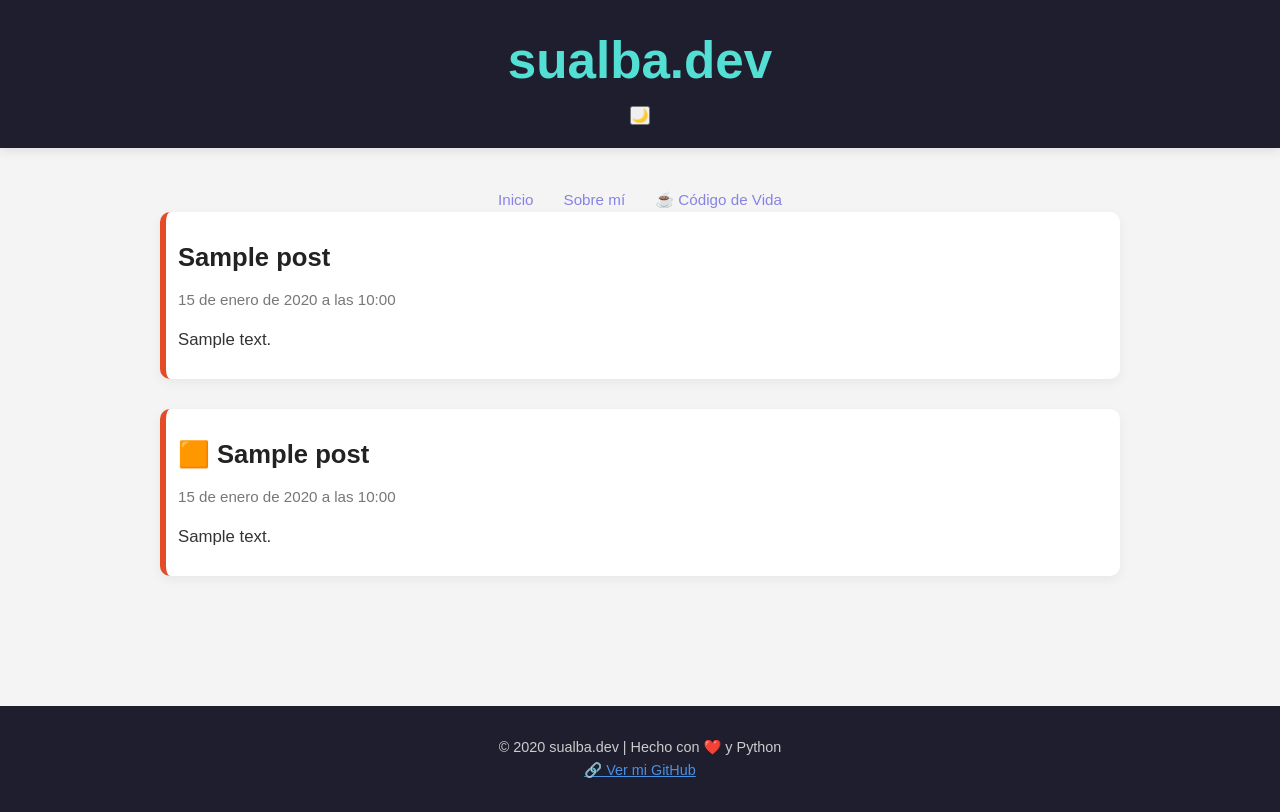
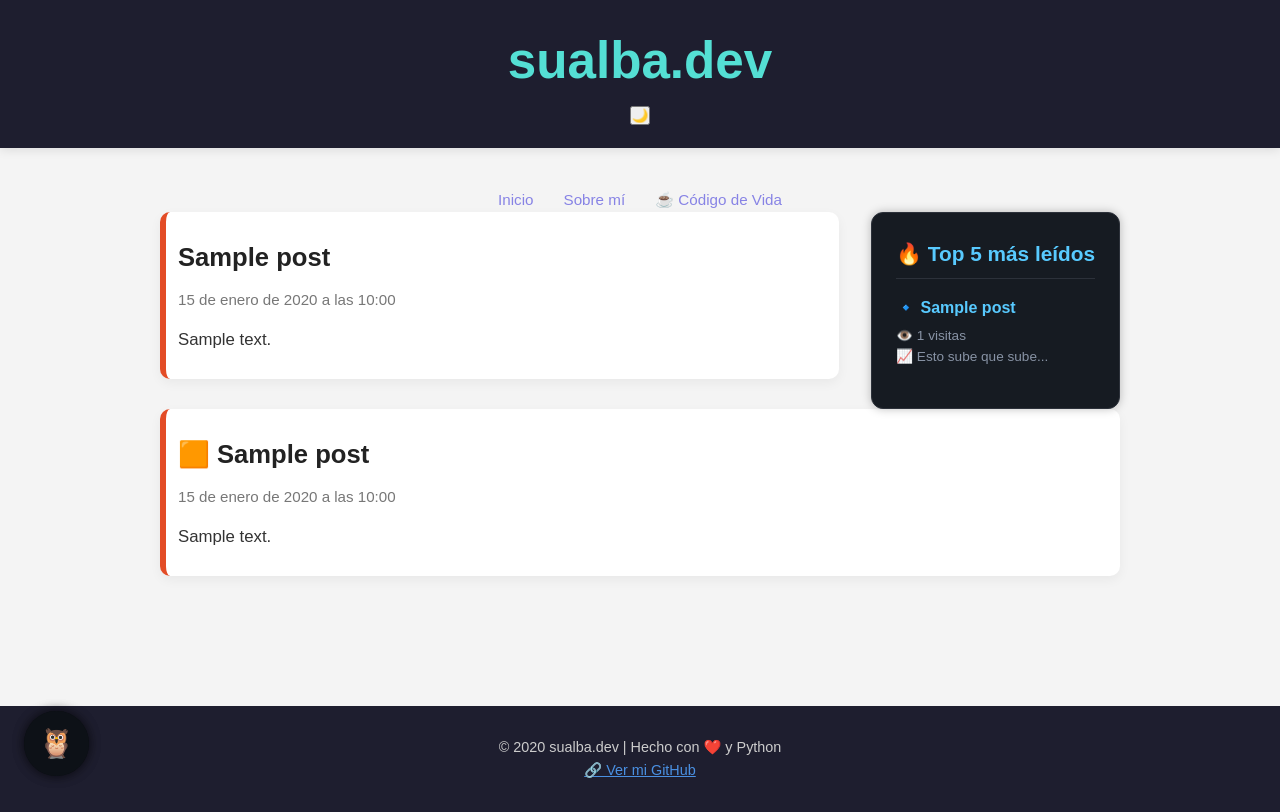
Before and after one commit to SUALBA/Blog-portfolio-con-Django, a Django app: template blog/templates/blog/lista_posts.html in a window 1280 px wide. Run offline with Django 5.2, Linux system fonts and the light colour scheme; tables that the repository leaves empty hold one stand-in row (values such as "Sample post"); the template is opened without the code that fills it: values that come from a table or form of the project are taken from there, most other values are stand-ins (such as "Sample title", 1, 10 or a date in 2020).

Commit message:
paginacion, lista top5, buhito parlanchin

```diff
--- a/blog/models.py
+++ b/blog/models.py
@@ -1,5 +1,6 @@
 from django.db import models
 from django.utils import timezone
+
 
 CATEGORIAS = [
     # Desarrollo Web
@@ -37,7 +38,7 @@ class Post(models.Model):
     contenido = models.TextField()
     fecha_publicacion = models.DateTimeField(default=timezone.now)
     categoria = models.CharField(max_length=20, choices=CATEGORIAS, default='html')
-
+    visitas = models.PositiveIntegerField(default=0)
     def __str__(self):
         return self.titulo
 
--- a/blog/static/blog/estilos.css
+++ b/blog/static/blog/estilos.css
@@ -814,3 +814,111 @@ body {
 h1 {
   font-variation-settings: "wght" 700;
 }
+
+/* --- Estilos para Top 5 más leídos --- */
+.bloque-populares {
+  background: #161b22;
+  border: 1px solid #2c313a;
+  border-radius: 12px;
+  padding: 1.5rem;
+  color: #d0d6e1;
+  box-shadow: 0 0 10px rgba(0,0,0,0.25);
+  transition: transform 0.3s ease;
+}
+
+.bloque-populares:hover {
+  transform: translateY(-4px);
+}
+
+.bloque-populares h3 {
+  font-size: 1.3rem;
+  margin-bottom: 1rem;
+  border-bottom: 1px solid #2c313a;
+  padding-bottom: 0.5rem;
+  color: #58caff;
+}
+
+.bloque-populares ul {
+  list-style: none;
+  padding: 0;
+  margin: 0;
+}
+
+.bloque-populares li {
+  margin-bottom: 1rem;
+}
+
+.bloque-populares li a {
+  color: #58caff;
+  text-decoration: none;
+  font-weight: 600;
+}
+
+.bloque-populares li a:hover {
+  text-decoration: underline;
+}
+
+.bloque-populares .contador {
+  display: block;
+  font-size: 0.85rem;
+  color: #8893a5;
+  margin-top: 0.25rem;
+}
+
+
+
+
+/*Mejora legilibilidad para el movil*/
+
+
+/* Contenedor del blog con dos columnas */
+.contenedor-blog {
+  display: flex;
+  flex-wrap: wrap;
+  gap: 2rem;
+  align-items: flex-start;
+}
+
+/* En móvil: apilar elementos verticalmente */
+@media (max-width: 768px) {
+  .contenedor-blog {
+    flex-direction: column;
+  }
+}
+
+
+
+/*PAGINACION */
+
+.paginacion {
+  display: flex;
+  flex-wrap: wrap;
+  gap: 0.5rem;
+  margin-top: 2rem;
+  justify-content: center;
+  align-items: center;
+}
+
+.paginacion a {
+  padding: 0.4rem 0.8rem;
+  border-radius: 6px;
+  text-decoration: none;
+  background: #0d1117;
+  color: #58caff;
+  border: 1px solid #2c313a;
+  font-size: 0.9rem;
+  transition: all 0.2s ease;
+}
+
+.paginacion a:hover {
+  background: #111927;
+  color: #ffffff;
+}
+
+.paginacion .pagina-actual {
+  padding: 0.4rem 0.8rem;
+  background: #58caff;
+  color: #0d1117;
+  border-radius: 6px;
+  font-weight: bold;
+}
--- a/blog/templates/blog/base.html
+++ b/blog/templates/blog/base.html
@@ -226,5 +226,71 @@
     });
     </script>
 
+<!--Buhito  que dice frases -->
+<!--Buhito  que dice frases -->
+<!-- 🧠 MASCOTA FLOTANTE: BÚHO INSPIRADOR -->
+<div id="buho-mascota" onclick="hablaBuho()">
+  🦉
+</div>
+<div id="frase-buho" hidden></div>
+
+<script>
+  function hablaBuho() {
+    // Frases por categoría (usa data-categoria en <body> si quieres)
+    const frases = [
+      "“La imaginación es más importante que el conocimiento.” — Albert Einstein",
+      "“Hazlo o no lo hagas, pero no lo intentes.” — Yoda",
+      "“Elige un trabajo que ames y no tendrás que trabajar un solo día.” — Confucio",
+      "“La simplicidad es la máxima sofisticación.” — Leonardo da Vinci",
+      "“Los sabios hablan porque tienen algo que decir.” — Platón"
+    ];
+    const frase = frases[Math.floor(Math.random() * frases.length)];
+    const div = document.getElementById('frase-buho');
+    div.innerText = '💬 ' + frase;
+    div.hidden = false;
+     buhoTimeout = setTimeout(() => div.hidden = true, 5000);
+
+  }
+</script>
+
+<style>
+  #buho-mascota {
+    position: fixed;
+    bottom: 1.5rem;
+    left: 1.5rem;
+    background: #0d1117;
+    color: #58caff;
+    font-size: 1.8rem;
+    padding: 0.6rem 0.9rem;
+    border-radius: 50%;
+    cursor: pointer;
+    box-shadow: 0 0 12px rgba(0,0,0,0.4);
+    transition: transform 0.3s ease;
+    z-index: 1000;
+  }
+  #buho-mascota:hover {
+    transform: scale(1.2);
+  }
+  #frase-buho {
+    position: fixed;
+    bottom: 6.2rem;
+    left: 1.5rem;
+    background: #1e222a;
+    color: #eee;
+    padding: 0.8rem 1rem;
+    max-width: 300px;
+    font-size: 0.9rem;
+    border-radius: 10px;
+    box-shadow: 0 0 15px rgba(0,0,0,0.3);
+    animation: aparecer 0.4s ease;
+    z-index: 1000;
+  }
+  @keyframes aparecer {
+    from { opacity: 0; transform: translateY(-5px); }
+    to   { opacity: 1; transform: translateY(0); }
+  }
+</style>
+
+
 </body>
 </html>
--- /dev/null
+++ b/blog/templates/blog/fragmentos/top_leidos.html
@@ -0,0 +1,109 @@
+<!-- COMPONENTE REUTILIZABLE: Top 5 más leídos -->
+<aside class="bloque-populares">
+  <h3>🔥 Top 5 más leídos</h3>
+  <ul>
+    {% for post in populares %}
+      <li class="top-leidos-item">
+        <a href="{{ post.get_absolute_url }}" class="top-leidos-link">
+      <span class="top-leidos-icono">🔹</span> {{ post.titulo }}
+        </a>
+      <span class="contador" data-visitas="{{ post.visitas }}">0 visitas</span>
+      </li>
+    {% endfor %}
+
+  </ul>
+</aside>
+
+
+
+<!-- 🧠 MASCOTA FLOTANTE: BÚHO INSPIRADOR -->
+<div id="buho-mascota" onclick="hablaBuho()">
+  🦉
+</div>
+<div id="frase-buho" hidden></div>
+
+<script>
+function hablaBuho() {
+  const categoria = document.body.getAttribute('data-categoria') || 'all';
+
+  const frasesPorCategoria = {
+    python: [
+      "🐍 'Lo explícito es mejor que lo implícito.' — Zen de Python",
+      "💡 'Aprende Python como si fueras a enseñarlo.'"
+    ],
+    js: [
+      "💥 'JS puede todo... pero no debería.'",
+      "🔧 'undefined no es un error, es una advertencia.'"
+    ],
+    react: [
+      "⚛️ 'Piensa en componentes, no en páginas.'",
+      "🔁 'Usa el estado con respeto. Te devolverá la armonía.'"
+    ],
+    css: [
+      "🎨 'El diseño no es cómo se ve, sino cómo funciona.' — Steve Jobs",
+      "🧩 'CSS es el arte de organizar lo que otros rompen.'"
+    ],
+    docker: [
+      "🐳 'Crea. Aísla. Ejecuta. Repite.'",
+      "⚙️ 'Si funciona en mi máquina... haz un contenedor.'"
+    ],
+    all: [
+      "🦉 'Haz preguntas, el código te responde.'",
+      "🌱 'El aprendizaje constante es la mayor inversión.'"
+    ]
+  };
+
+  const frases = frasesPorCategoria[categoria] || frasesPorCategoria['all'];
+  const frase = frases[Math.floor(Math.random() * frases.length)];
+
+  const div = document.getElementById('frase-buho');
+  div.innerText = '💬 ' + frase;
+  div.hidden = false;
+}
+
+
+  document.addEventListener('DOMContentLoaded', function () {
+    const counters = document.querySelectorAll('.contador');
+    counters.forEach(counter => {
+      const visitas = +counter.getAttribute('data-visitas');
+      let count = 0;
+      const increment = Math.max(1, Math.ceil(visitas / 60));
+
+      const updateCount = () => {
+        count += increment;
+        if (count >= visitas) {
+          count = visitas;
+          counter.childNodes[0].textContent = `👁️ ${count} visitas`;
+          counter.classList.add('contador-final');
+
+          const frase = document.createElement('div');
+          frase.classList.add('frase-papamoscas');
+          frase.innerText = obtenerFraseAleatoria();
+          counter.appendChild(frase);
+
+          const mascota = counter.querySelector('.papamoscas');
+          if (mascota) {
+            mascota.hidden = false;
+            mascota.classList.add('papamoscas-animado');
+          }
+        } else {
+          counter.childNodes[0].textContent = `👁️ ${count} visitas`;
+          requestAnimationFrame(updateCount);
+        }
+      };
+
+      updateCount();
+    });
+
+    function obtenerFraseAleatoria() {
+      const frases = [
+        '¡Esto empieza a moverse!',
+        '👀 Yo de ti iría actualizando...',
+        '🔔 ¡Ya te están leyendo!',
+        '📈 Esto sube que sube...',
+        '🦉 El búho lo ha visto todo...'
+      ];
+      return frases[Math.floor(Math.random() * frases.length)];
+    }
+  });
+</script>
--- a/blog/templates/blog/lista_posts.html
+++ b/blog/templates/blog/lista_posts.html
@@ -2,6 +2,11 @@
 {% block title %}Inicio | sualba.dev{% endblock %}
 {% block content %}
 
+<!-- 📦 CONTENEDOR CON DISEÑO DE DOS COLUMNAS -->
+<div class="contenedor-blog" style="display: flex; flex-wrap: wrap; gap: 2rem; align-items: flex-start;">
+
+  <!-- 📰 COLUMNA PRINCIPAL: POSTS -->
+  <main style="flex: 3; min-width: 60%;">
     {% for post in posts %}
         <article class="post-card categoria-{{ post.categoria }}" data-categoria="{{ post.categoria }}">
             <h2 class="titulo-post clickable">{{ post.titulo }}</h2>
@@ -13,21 +18,32 @@
     {% empty %}
         <p>No hay publicaciones todavía.</p>
     {% endfor %}
+  </main>
 
-    {% if posts.has_other_pages %}
-    <div class="paginacion">
-        {% if posts.has_previous %}
-            <a href="?{% if categoria_seleccionada != 'all' %}categoria={{ categoria_seleccionada }}&{% endif %}page=1">« Primera</a>
-            <a href="?{% if categoria_seleccionada != 'all' %}categoria={{ categoria_seleccionada }}&{% endif %}page={{ posts.previous_page_number }}">‹ Anterior</a>
+  <!-- 🔥 COLUMNA LATERAL: MÁS LEÍDOS -->
+  <aside>
+     {% include 'blog/fragmentos/top_leidos.html' %}
+  </aside>
+  <!-- 📃 Paginación -->
+
+{% if page_obj.has_other_pages %}
+<div class="paginacion">
+    {% with request.GET as params %}
+        {% if page_obj.has_previous %}
+            <a href="?{% if params.categoria %}categoria={{ params.categoria }}&{% endif %}page=1">« Primera</a>
+            <a href="?{% if params.categoria %}categoria={{ params.categoria }}&{% endif %}page={{ page_obj.previous_page_number }}">‹ Anterior</a>
         {% endif %}
 
-        <span class="pagina-actual">Página {{ posts.number }} de {{ posts.paginator.num_pages }}</span>
+        <span class="pagina-actual">Página {{ page_obj.number }} de {{ page_obj.paginator.num_pages }}</span>
 
-        {% if posts.has_next %}
-            <a href="?{% if categoria_seleccionada != 'all' %}categoria={{ categoria_seleccionada }}&{% endif %}page={{ posts.next_page_number }}">Siguiente ›</a>
-            <a href="?{% if categoria_seleccionada != 'all' %}categoria={{ categoria_seleccionada }}&{% endif %}page={{ posts.paginator.num_pages }}">Última »</a>
+        {% if page_obj.has_next %}
+            <a href="?{% if params.categoria %}categoria={{ params.categoria }}&{% endif %}page={{ page_obj.next_page_number }}">Siguiente ›</a>
+            <a href="?{% if params.categoria %}categoria={{ params.categoria }}&{% endif %}page={{ page_obj.paginator.num_pages }}">Última »</a>
         {% endif %}
-    </div>
-    {% endif %}
+    {% endwith %}
+</div>
+{% endif %}
+
+</div>
 
 {% endblock %}
--- a/blog/templates/blog/sobre_mi.html
+++ b/blog/templates/blog/sobre_mi.html
@@ -30,6 +30,8 @@
         <a href="https://github.com/SUALBA" target="_blank" class="btn-hero">GitHub</a>
     </div>
 </section>
+  <!--  Si quiero incluir aqui la lista de los 5 post mas vistos:
+ {% include 'blog/fragmentos/top_leidos.html' %}    -->
 
 <section class="comentarios">
     <h3>💬 ¿Quieres dejarme un mensaje?</h3>
--- a/blog/urls.py
+++ b/blog/urls.py
@@ -1,10 +1,11 @@
 from django.urls import path
 from .views import PostListView, SobreMiView, LadoCoderView
-
+from .views import DetallePostView
 app_name = 'blog'
 
 urlpatterns = [
     path('', PostListView.as_view(), name='lista_posts'),
     path('sobre-mi/', SobreMiView.as_view(), name='sobre_mi'),
     path('codigo-de-vida/', LadoCoderView.as_view(), name='lado_coder'),
+    path('post/<slug:slug>/', DetallePostView.as_view(), name='detalle_post'),
 ]
```
Also changed, not shown: blog/views.py (+28 -10 lines), blog/migrations/0007_remove_mensaje_email_remove_mensaje_suscribir_and_more.py (added), blog/migrations/0008_post_slug.py (added), blog/migrations/0009_remove_post_slug.py (added).
